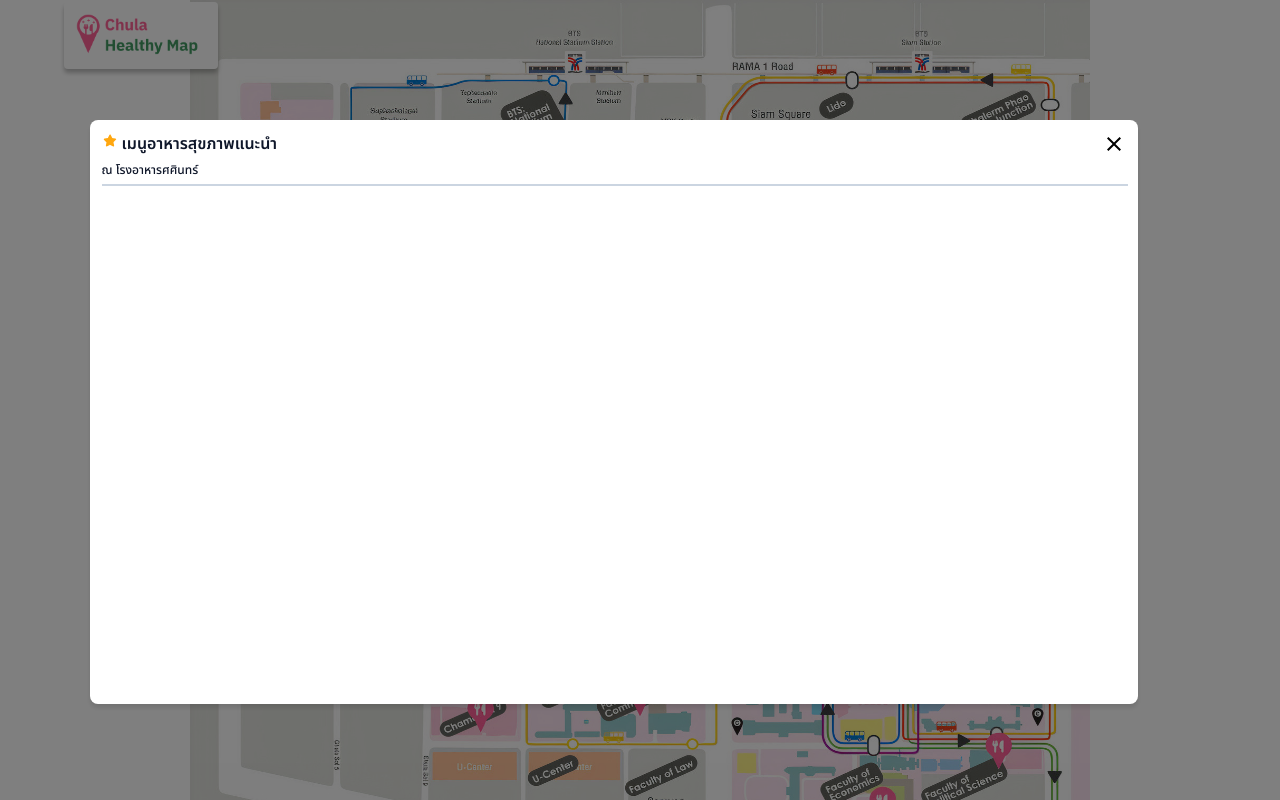
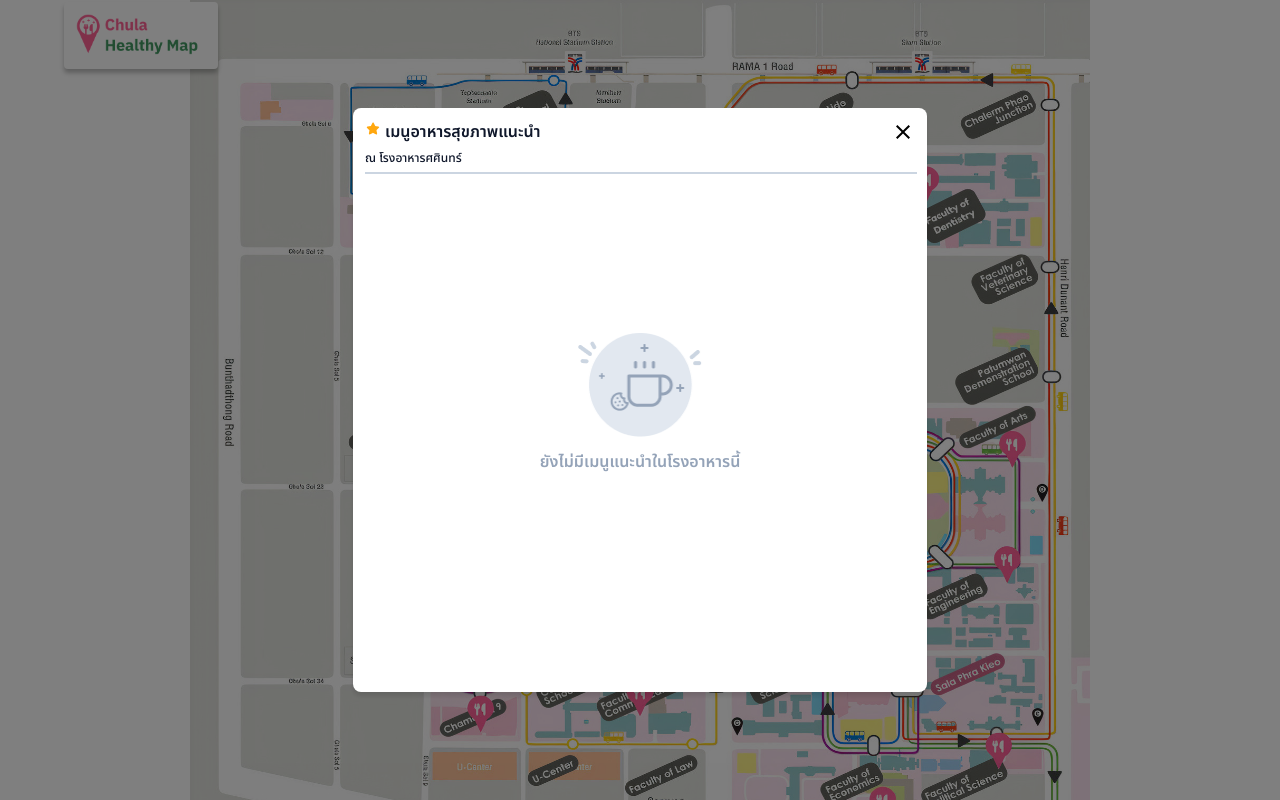
Before and after one commit to ThanawaratGithub/CU-Healthy-Map, a React (Create React App) app: page / in a window 1280 px wide. Both pictures are taken after a click on the picture 512 px from the left and 272 px from the top of the page. Built offline with nearby package versions, Linux system fonts and the light colour scheme; a web font is replaced by a local one.

Commit message:
fix file location

```diff
--- a/src/App.css
+++ b/src/App.css
@@ -4,14 +4,15 @@
 }
 .card_container{
     background-color: white;
-    position:absolute;
-    left:7%;
-    top:15%;
+
     width: 80%;
     height: 70%;
     overflow: auto;
     border-radius: 8px;
     box-shadow: 0px 4px 4px 0px rgba(0, 0, 0, 0.10);
+    max-width: 550px;
+    min-width: 300px;
+    min-height: 200px;
 }
 
 .container {
--- a/src/App.js
+++ b/src/App.js
@@ -1,42 +1,43 @@
 import canteen from "./asset/map/canteenmap_ai.jpg";
 import star from "./asset/icons/star_icon.jpg";
-import logo from "./asset/icons/cu_healthymap_logo.png"
+import logo from "./asset/icons/cu_healthymap_logo.png";
 import "./App.css";
 import * as React from "react";
 import Modal from "@mui/material/Modal";
 import RecipeReviewCard from "./components/Cardcompo";
-import database from './database/data_as_of_1210.json'
-import ClearIcon from '@mui/icons-material/Clear';
-import nomenu from "./asset/icons/nomenu_logo.png"
-import distress from "./asset/icons/distress.png"
+import database from "./database/data_as_of_1210.json";
+import ClearIcon from "@mui/icons-material/Clear";
+import nomenu from "./asset/icons/nomenu_logo.png";
+import distress from "./asset/icons/distress.png";
 function App() {
   const [open, setOpen] = React.useState(false);
   const [showlist, setShow] = React.useState([0]);
   const [modalname, setModaname] = React.useState("");
-  const [haverec,Sethaverec] = React.useState(false)
-
+  const [haverec, Sethaverec] = React.useState(false);
 
   const handleClose = () => setOpen(false);
-  const test_valid = (val_id)=>{
-    for(let i = 0;i<database.length;i++){
-      if( val_id == database[i]['id']){
-        return [i,true]
+  const test_valid = (val_id) => {
+    for (let i = 0; i < database.length; i++) {
+      if (val_id == database[i]["id"]) {
+        if (database[i]["menu"].length == 0) {
+          setModaname(database[i]["canteen_name"]);
+          return [ -1 , false];
+        } else {
+          return [i, true];
         }
       }
-    return [-1,false]
-
     }
+    setModaname("no_data")
+    return [-1, false];
+  };
   const handleclick = (event) => {
-
-
     let listofrec = [];
-    let result = test_valid(event['val_id'])
-    let status = result[1]
-    let ind = result[0]
-
+    let result = test_valid(event["val_id"]);
+    let status = result[1];
+    let ind = result[0];
 
     if (status) {
-      Sethaverec(status)
+      Sethaverec(status);
 
       let compo = database[ind];
       setModaname(compo["canteen_name"]);
@@ -47,10 +48,9 @@ function App() {
       setShow(listofrec);
       setOpen(true);
     } else {
-      setModaname(" ");
-      setShow([])
-      setShow(listofrec)
-      Sethaverec(status)
+      setShow([]);
+      setShow(listofrec);
+      Sethaverec(status);
       setOpen(true);
     }
   };
@@ -63,10 +63,15 @@ function App() {
           onClose={handleClose}
           aria-labelledby="mptjomg"
           aria-describedby="modal-modal-description"
+          sx={{
+            display: "flex",
+            justifyContent: "center",
+            alignItems: "center",
+          }}
         >
           <>
             <div className="card_container" style={{ padding: "12px" }}>
-              <div >
+              <div>
                 <div style={{ display: "flex", gap: "4px" }}>
                   <div>
                     <img src={star}></img>
@@ -74,7 +79,10 @@ function App() {
                   <div>
                     <p>เมนูอาหารสุขภาพแนะนำ</p>
                   </div>
-                  <ClearIcon sx = {{marginLeft:'auto'}} onClick ={handleClose}/>
+                  <ClearIcon
+                    sx={{ marginLeft: "auto" }}
+                    onClick={handleClose}
+                  />
                 </div>
                 <p className="canteen_loc"> ณ {modalname} </p>
 
@@ -87,19 +95,33 @@ function App() {
                   }}
                 ></div>
               </div>
-              {haverec? <div >{showlist}</div>
-                :<>
-                <div style={{display:'flex',width:'100%',height:'80%',justifyContent:'center',alignItems:'center',flexDirection:'column'}}>
-                  <img src ={nomenu} style={{width:'130px',height:'130px'}}></img>
-                  <p style={{color: '#94A3B8'}}>ยังไม่มีเมนูแนะนำในโรงอาหารนี้</p>
-
+              {haverec ? (
+                <div>{showlist}</div>
+              ) : (
+                <>
+                  <div
+                    style={{
+                      display: "flex",
+                      width: "100%",
+                      height: "80%",
+                      justifyContent: "center",
+                      alignItems: "center",
+                      flexDirection: "column",
+                    }}
+                  >
+                    <img
+                      src={nomenu}
+                      style={{ width: "130px", height: "130px" }}
+                    ></img>
+                    <p style={{ color: "#94A3B8" }}>
+                      ยังไม่มีเมนูแนะนำในโรงอาหารนี้
+                    </p>
                   </div>
-
-                </>}
+                </>
+              )}
             </div>
           </>
         </Modal>
-
       </>
       <div className="container">
         <div className="map-container">
@@ -107,14 +129,13 @@ function App() {
           <img
             src={distress}
             className="sasin"
-            id = "10"
+            id="10"
             style={{
               width: "45px",
               height: "45px",
               position: "absolute",
               top: "250px",
               left: "300px",
-
             }}
             onClick={() => handleclick({ val_id: "10" })}
           ></img>
@@ -141,7 +162,6 @@ function App() {
               position: "absolute",
               top: "450px",
               left: "410px",
-
             }}
             onClick={() => handleclick({ val_id: "12" })}
           ></img>
@@ -182,7 +202,7 @@ function App() {
               top: "680px",
               left: "435px",
             }}
-            onClick={() => handleclick({val_id: "6" })}
+            onClick={() => handleclick({ val_id: "6" })}
           ></img>
           <img
             src={distress}
@@ -222,7 +242,6 @@ function App() {
               left: "565px",
             }}
             onClick={() => handleclick({ val_id: "7" })}
-
           ></img>
           <img
             src={distress}
@@ -262,7 +281,6 @@ function App() {
               left: "585px",
             }}
             onClick={() => handleclick({ val_id: "16" })}
-
           ></img>
           <img
             src={distress}
@@ -303,21 +321,20 @@ function App() {
             }}
             onClick={() => handleclick({ val_id: "8" })}
           ></img>
-
         </div>
         <img
           src={logo}
           className="logo"
           style={{
-              width: '130px',
-              height: '43px',
-              position: 'absolute',
-              top: '2px',
-              left: '5%',
-              backgroundColor: 'white',
-              padding: '12px',
-              borderRadius: '4px',
-              boxShadow: '0px 4px 4px 0px rgba(0, 0, 0, 0.25)'
+            width: "130px",
+            height: "43px",
+            position: "absolute",
+            top: "2px",
+            left: "5%",
+            backgroundColor: "white",
+            padding: "12px",
+            borderRadius: "4px",
+            boxShadow: "0px 4px 4px 0px rgba(0, 0, 0, 0.25)",
           }}
         ></img>
       </div>
--- a/src/components/Cardcompo.css
+++ b/src/components/Cardcompo.css
@@ -111,23 +111,3 @@ font-style: normal;
 font-weight: 400;
 line-height: 17px; /* 160% */
 }
-@media (min-width: 800px) {
-    .res_name{
-        width: 30%;
-        max-width: 30%;
-        color: #7FCB9B;
-    font-feature-settings: 'clig' off, 'liga' off;
-    font-size: 12px;
-    font-style: normal;
-    font-weight: 600;
-    line-height: 20px; /* 166.667% */
-    }
-    .detail_head{
-        display: flex;
-        justify-content: flex-start;
-        flex-direction:row;
-        margin-top: 8px;
-        width: 100%;
-        flex-wrap: wrap;
-    }
-  }
```
Lines whose indentation alone changed are shown as unchanged.
